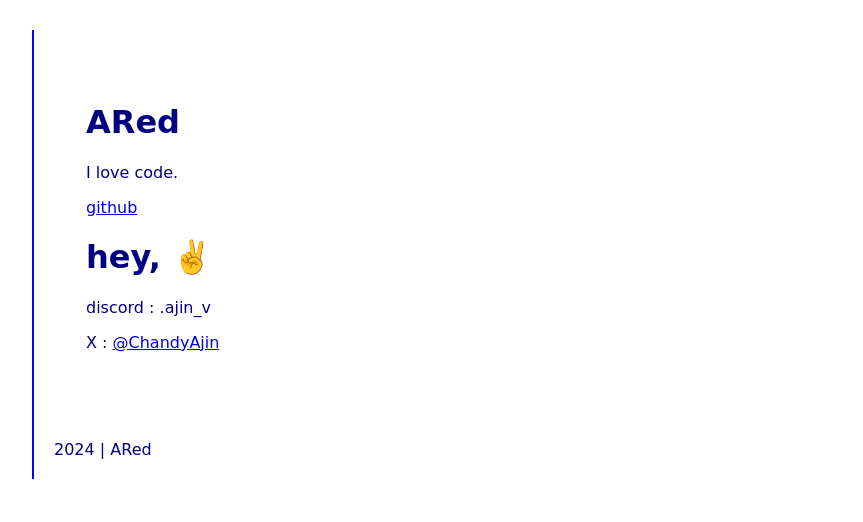
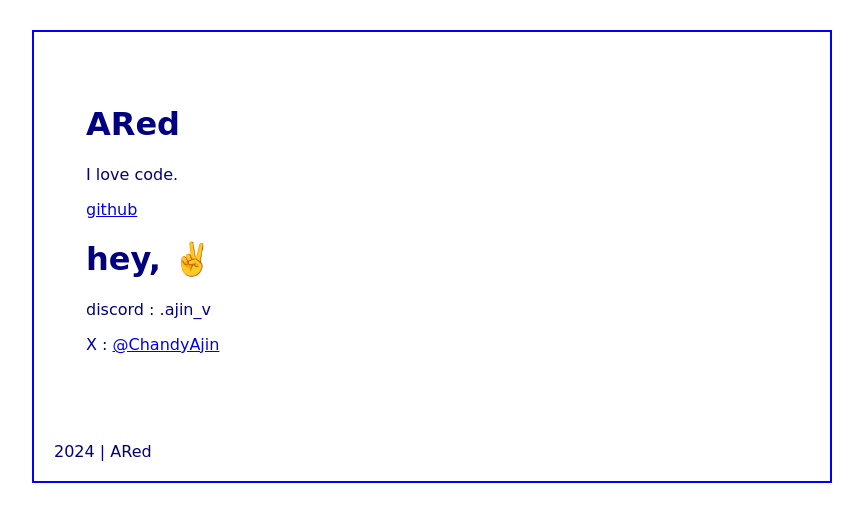
Before and after one commit to aajinn/0Ared, a SvelteKit app: page / in a window 1280 px wide. Shown: the top 522 px of the page, without its empty margins (208-1071 px from the left). Built offline with nearby package versions, Linux system fonts and the light colour scheme.

Commit message:
added border to container

```diff
--- a/src/routes/+layout.svelte
+++ b/src/routes/+layout.svelte
@@ -49,7 +49,7 @@
         margin: 20px auto;
         background-color: #ffffff;
         box-sizing: border-box;
-        border-left: 2px solid blue;
+        border: 2px solid blue;
     }
     #content {
         display: flex;
```
